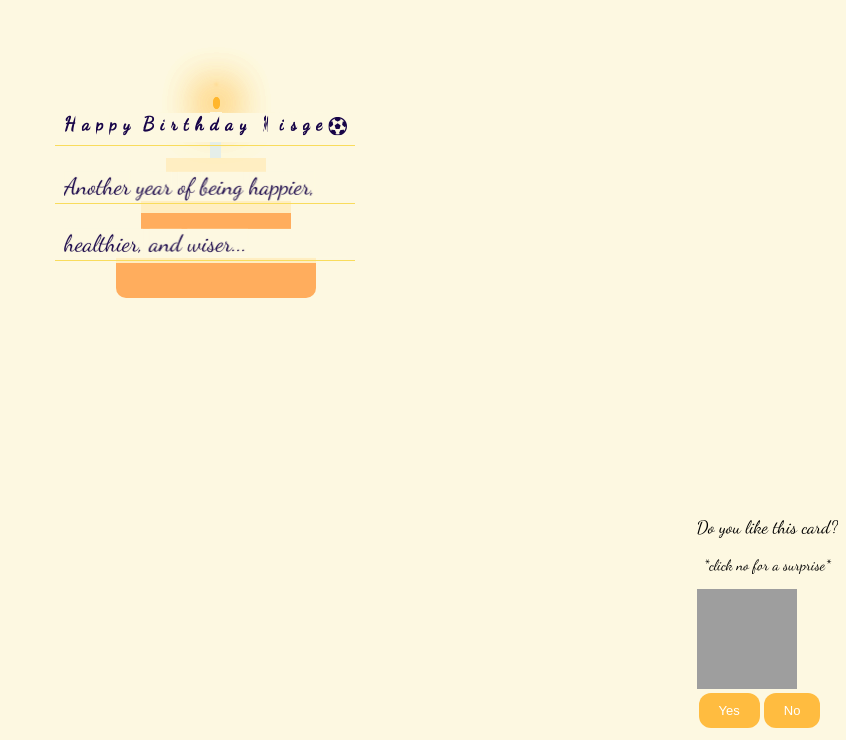
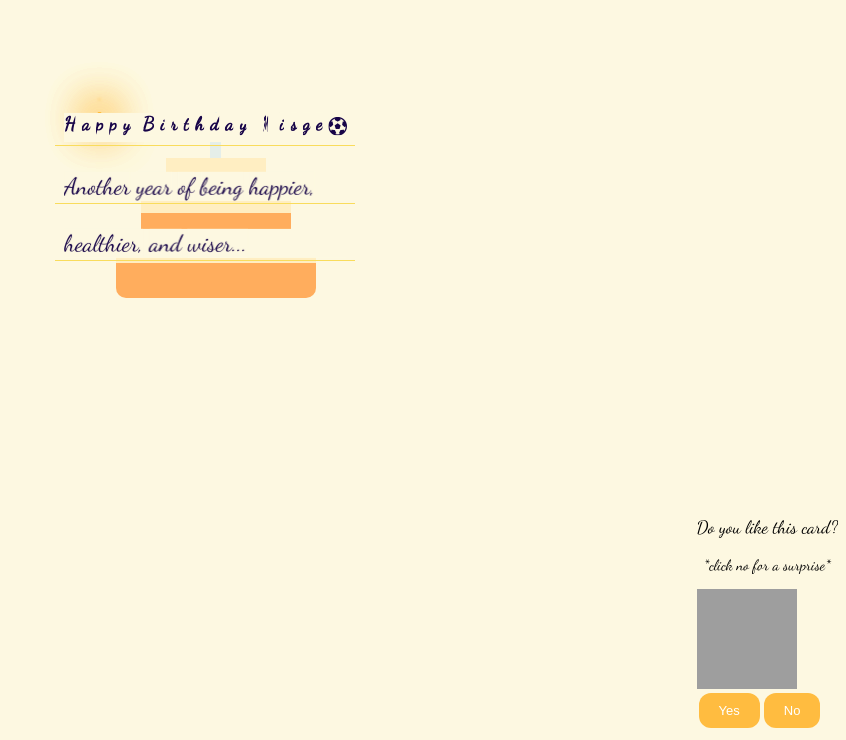
Before and after one commit to pthapa4s/randomII, a plain HTML site: page index.html in a window 1280 px wide. Shown: the part 136-876 px from the top of the page, without its empty margins (434-1280 px from the left). Drawn offline with Linux system fonts and the light colour scheme; grey boxes are pictures that could not be loaded.

Commit message:
Update styles.css

```diff
--- a/styles.css
+++ b/styles.css
@@ -30,8 +30,7 @@ body{
       position:absolute;
       width: 6.666666666666667px;
       height: 12px;
-      margin-left:117px;
-      margin-top:-15px;
+
     }
     .fire:nth-child(1) {
       animation: fire 2s infinite;
```
